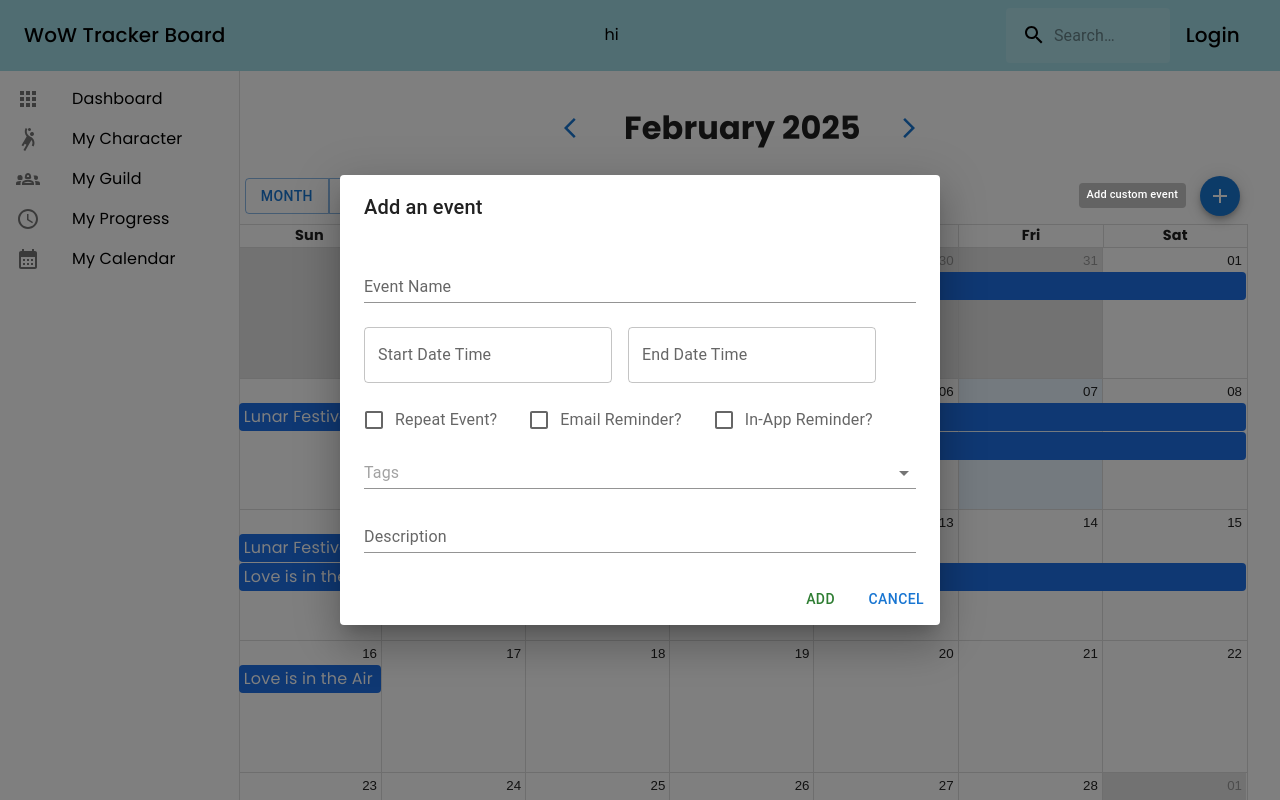
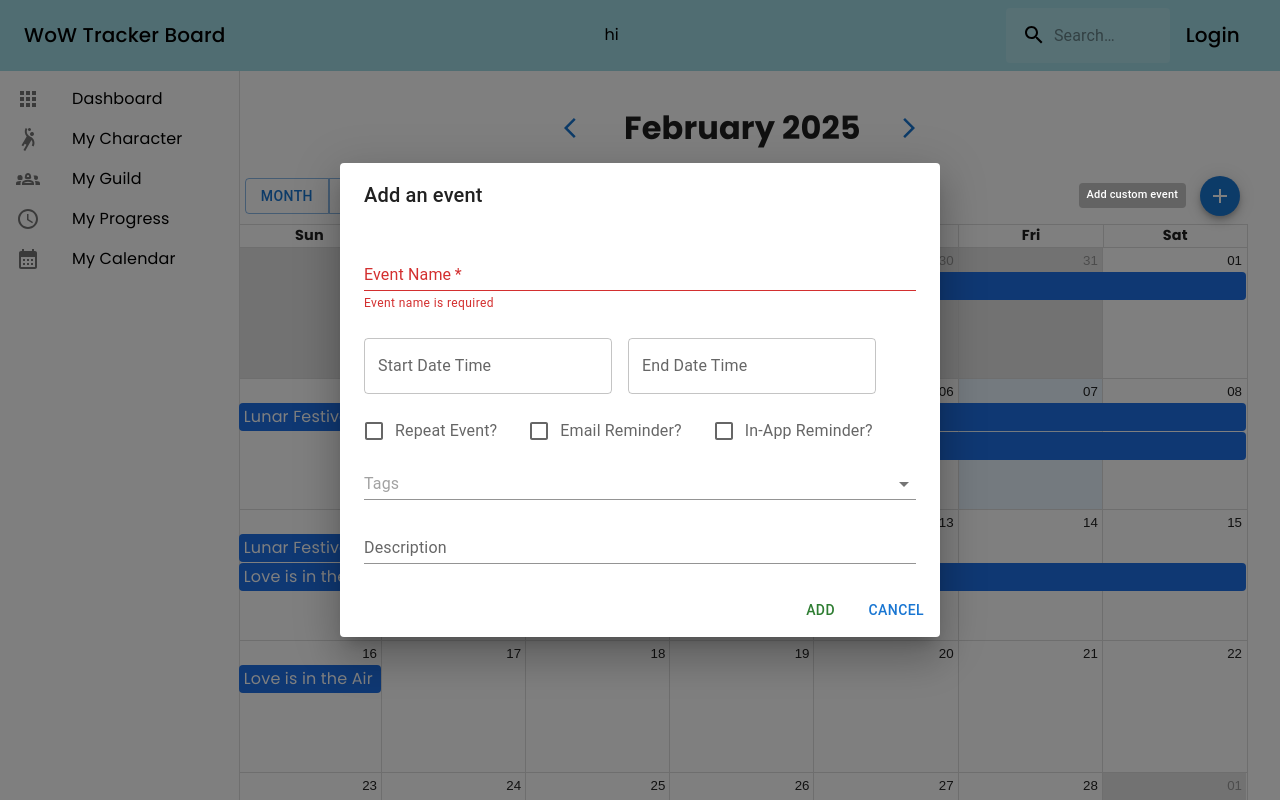
Before and after one commit to kattschmidtt/wow-tracker-dashboard, a React (Vite) app in the folder client/: page /my-calendar in a window 1280 px wide. Both pictures are taken after a click on the button 1220 px from the left and 196 px from the top of the page. Shown: the top 800 px of the page. Built offline with nearby package versions, Linux system fonts and the light colour scheme; no server answers; a web font is replaced by a local one.

Commit message:
added required and validation for creating event title

```diff
--- a/client/src/components/Calendar/CalendarToolbar.tsx
+++ b/client/src/components/Calendar/CalendarToolbar.tsx
@@ -156,9 +156,12 @@ function CalendarToolbar(props: ToolbarProps) {
                     label="Event Name"
                     variant="standard"
                     fullWidth
+                    required={true}
                     value={eventName}
                     onChange={(e) => setEventName(e.target.value)}
                     margin="normal"
+                    error={!eventName}
+                    helperText={!eventName ? "Event name is required" : ""}
                   />
                 </Grid>
 
--- a/client/src/components/Generics/InputModal.tsx
+++ b/client/src/components/Generics/InputModal.tsx
@@ -45,7 +45,7 @@ const InputModal = ({
 
   return (
     <Dialog open={open} onClose={close} TransitionComponent={Transition}>
-      <form onSubmit={onSubmit}>
+      <form onSubmit={onSubmit} noValidate>
         {title && <DialogTitle>{title}</DialogTitle>}
         <DialogContent>
           <DialogContentText>{children}</DialogContentText>
```
